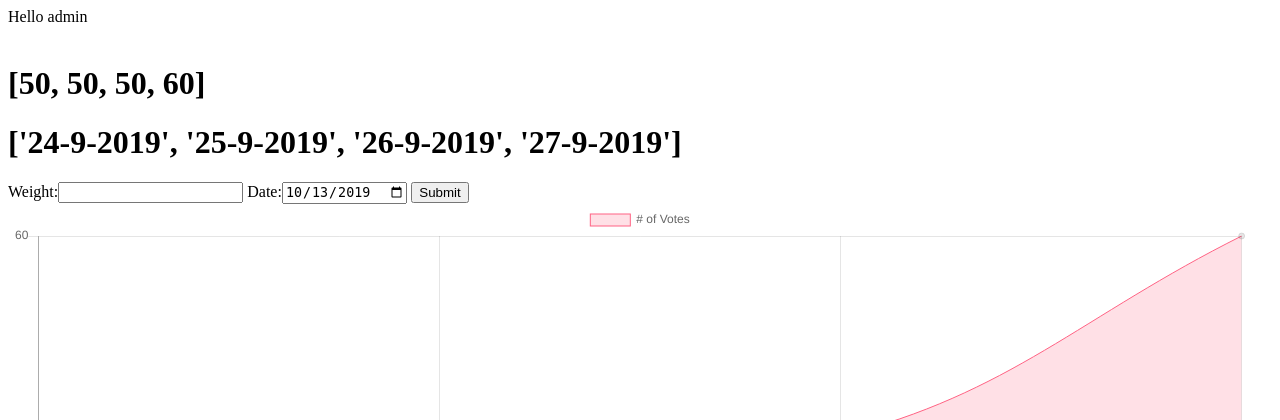
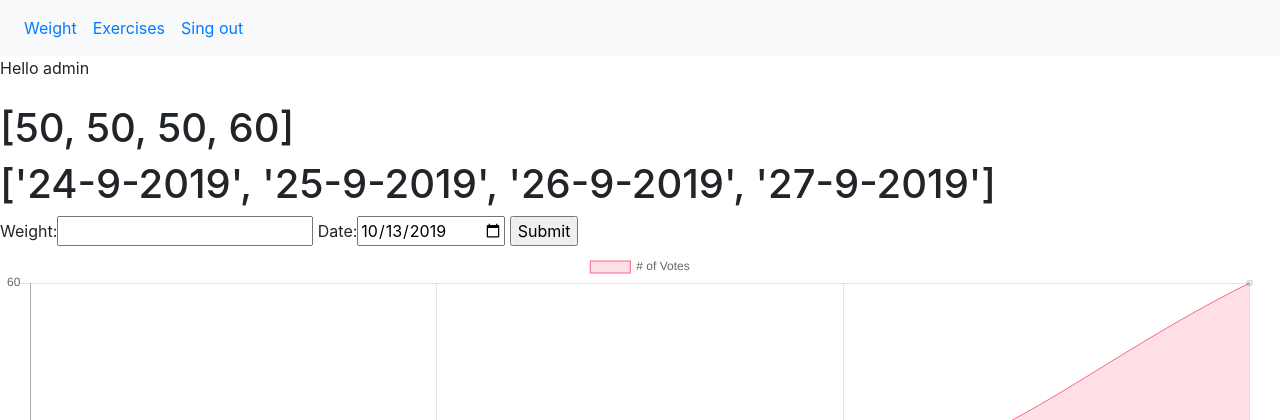
Before and after one commit to monsior/fitApp, a Django app: page /weight/ in a window 1280 px wide. Shown: the top 420 px of the page. Run offline with Django 3.2, Linux system fonts and the light colour scheme; a user stored in the database is signed in; data comes from the database, SQL or seed files in the repository; both versions use the stored data as it was after the commit; some libraries are stand-ins or nearby versions.

Commit message:
Add bootstrap navbar

```diff
--- a/exercises/views.py
+++ b/exercises/views.py
@@ -15,7 +15,7 @@ def display_exercises(request):  # return a dictionary containing every user's e
                                "series": int(exercise.series), "reps": int(exercise.reps),
                                "date": str(exercise.date.day) + "-" + str(exercise.date.month)
                                 + "-" + str(exercise.date.year)})
-    args = {'form': form, 'exercises_list': exercises_list}
+    args = {'form': form, 'exercises_list': exercises_list, 'title': 'exercises'}
     return args
 
 
--- a/users/templates/users/signup.html
+++ b/users/templates/users/signup.html
@@ -1,3 +1,4 @@
+{% extends "weight/base.html" %}
 {% block content %}
   <h2>Sign up</h2>
   <form method="post">
--- a/users/views.py
+++ b/users/views.py
@@ -15,4 +15,4 @@ def sign_up(request):
             return redirect('/weight/')
     else:
         form = UserCreationForm()
-    return render(request, 'users/signup.html', {'form': form})
+    return render(request, 'users/signup.html', {'form': form, 'title': 'sign up'})
--- /dev/null
+++ b/weight/templates/weight/base.html
@@ -0,0 +1,57 @@
+<!DOCTYPE html>
+<html lang="en">
+  <head>
+      <meta charset="UTF-8">
+      {% if title %}
+        <title>fitApp - {{ title }}</title>
+      {% else %}
+        <title>fitApp</title>
+      {% endif %}
+
+      <!-- Latest compiled and minified CSS -->
+      <link rel="stylesheet" href="https://maxcdn.bootstrapcdn.com/bootstrap/4.3.1/css/bootstrap.min.css">
+
+      <!-- jQuery library -->
+      <script src="https://ajax.googleapis.com/ajax/libs/jquery/3.4.1/jquery.min.js"></script>
+
+      <!-- Popper JS -->
+      <script src="https://cdnjs.cloudflare.com/ajax/libs/popper.js/1.14.7/umd/popper.min.js"></script>
+
+      <!-- Latest compiled JavaScript -->
+      <script src="https://maxcdn.bootstrapcdn.com/bootstrap/4.3.1/js/bootstrap.min.js"></script>
+  </head>
+
+  <body>
+    {% if user.is_authenticated %}
+      <!-- A grey horizontal navbar that becomes vertical on small screens -->
+      <nav class="navbar navbar-expand-sm bg-light">
+        <!-- Links -->
+        <ul class="navbar-nav">
+          <li class="nav-item">
+            <a class="nav-link" href="#">Weight</a>
+          </li>
+          <li class="nav-item">
+            <a class="nav-link" href="#">Exercises</a>
+          </li>
+          <li class="nav-item">
+            <a class="nav-link" href="#">Sing out</a>
+          </li>
+        </ul>
+      </nav>
+    {% else %}
+      <nav class="navbar navbar-expand-sm bg-light">
+        <!-- Links -->
+        <ul class="navbar-nav">
+          <li class="nav-item">
+            <a class="nav-link" href="#">Sign up</a>
+          </li>
+          <li class="nav-item">
+            <a class="nav-link" href="#">Log in</a>
+          </li>
+        </ul>
+      </nav>
+    {% endif %}
+
+  {% block content %}{% endblock %}
+  </body>
+</html>
--- a/weight/templates/weight/weight.html
+++ b/weight/templates/weight/weight.html
@@ -1,11 +1,10 @@
-<!DOCTYPE html>
-<html lang="en">
-<head>
-    <meta charset="UTF-8">
-    <title>Weight</title>
+{% extends "weight/base.html" %}
+{% block content %}
+<body>
+    <!-- Chart.js -->
     <script src="https://cdnjs.cloudflare.com/ajax/libs/Chart.js/2.8.0/Chart.min.js"></script>
-</head>
-<body>
+
+
     {% if messages %}
         {% for message in messages %}
             {{ message.tags }}
@@ -13,8 +12,10 @@
         {% endfor %}
     <br>
     {% endif %}
+
     Hello {{ user.username }}
     <br><br>
+
     <h1>{{ weight_values }}</h1>
     <h1>{{ date_labels }}</h1>
     <form method="post">
@@ -22,6 +23,7 @@ Hello {{ user.username }}
         {{ form }}
         <input type="submit" value="Submit">
     </form>
+
     <canvas id="myChart" width="400" height="400"></canvas>
     <script type="text/javascript">
     var ctx = document.getElementById('myChart');
@@ -53,4 +55,4 @@ var myChart = new Chart(ctx, {
     });
     </script>
 </body>
-</html>
+{% endblock content %}
--- a/weight/views.py
+++ b/weight/views.py
@@ -30,7 +30,7 @@ def display_weights(request):  # return a dictionary containing every user's wei
     if len(date_labels) >= 2:
         add_missing_dates(date_labels, weight_values)
     format_dates(date_labels)
-    args = {'form': form, 'weight_values': weight_values, 'date_labels': date_labels}
+    args = {'form': form, 'weight_values': weight_values, 'date_labels': date_labels, 'title': 'weight'}
     return args
 
 
```
Also changed, not shown: exercises/templates/exercises/exercises.html (+6 -11 lines), db.sqlite3. Lines whose indentation alone changed are shown as unchanged.
